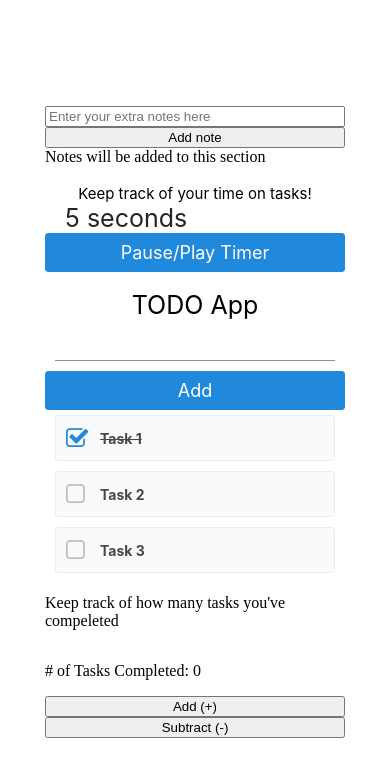
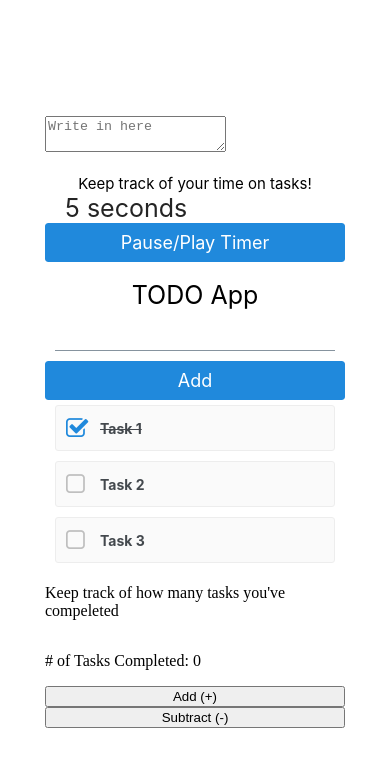
Before and after one commit to hklees/mobiledev_portfolio2-2, a React Native app in the folder lab7/: screen / in a window 390 px wide. Shown: the top 776 px of the page. Built offline with nearby package versions, Linux system fonts and the light colour scheme.

Commit message:
April 25, 2022 11:17 AM

```diff
--- a/lab7/Notes.js
+++ b/lab7/Notes.js
@@ -1,35 +1,47 @@
 import React, { useState } from 'react';
+//new component #2
 
-//user can input notes in box?
-const Notes = props => props.data.map(note => <div>{note.text}</div>);
+function Notes() {
+    return(
+        <div>
+            <textarea id="body" placeholder="Write in here"/>
+        </div>
+    );
+}
 
-export default () => {
-    //const stuff here
-    const initialData = [{text: 'Notes will be added to this section'}];
-    const [data, setData] = useState(initialData);
-    const handleClick = () => {
-        const text = document.querySelector('#notesinput').value.trim();
-        if (text) {
-            //const here
-            const nextState = produce (data, draftState => {
-                draftState.push({text});
-            });
-            //setData
-            document.querySelector('#notesinput').value = '';
-            setData(nextState);
-        };
-        document.querySelector('#notesinput').value = '';
-        setData(nextState);
-    };
+export default Notes;
+
+
+// //user can input notes in box?
+// const Notes = props => props.data.map(note => <div>{note.text}</div>);
+
+// export default () => {
+//     //const stuff here
+//     const initialData = [{text: 'Notes will be added to this section'}];
+//     const [data, setData] = useState(initialData);
+//     const handleClick = () => {
+//         const text = document.querySelector('#notesinput').value.trim();
+//         if (text) {
+//             //const here
+//             const nextState = produce (data, draftState => {
+//                 draftState.push({text});
+//             });
+//             //setData
+//             document.querySelector('#notesinput').value = '';
+//             setData(nextState);
+//         };
+//         document.querySelector('#notesinput').value = '';
+//         setData(nextState);
+//     };
 
 
 
-    return (
-        <>
-        <input id='notesinput' type="text" placeholder="Enter your extra notes here" />
-        {/* button to sumbit note input */}
-        <button onClick={() => handleClick()}>Add note</button>
-        <Notes data={data} />
-        </>
-    );
-};
+//     return (
+//         <>
+//         <input id='notesinput' type="text" placeholder="Enter your extra notes here" />
+//         {/* button to sumbit note input */}
+//         <button onClick={() => handleClick()}>Add note</button>
+//         <Notes data={data} />
+//         </>
+//     );
+// };
```
